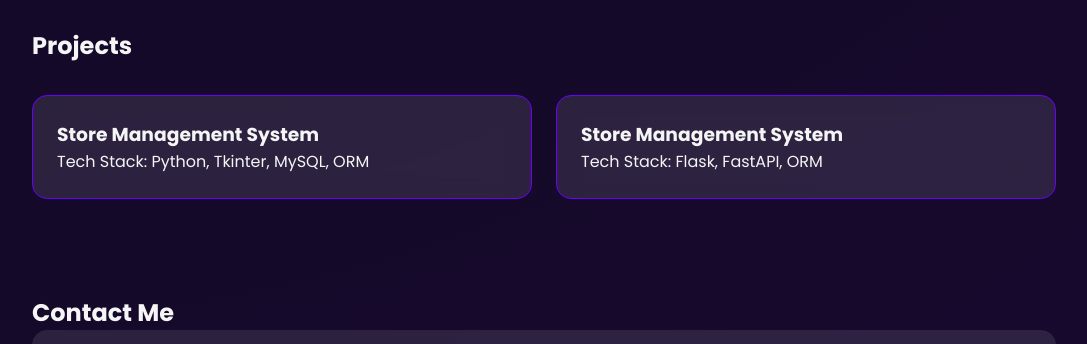
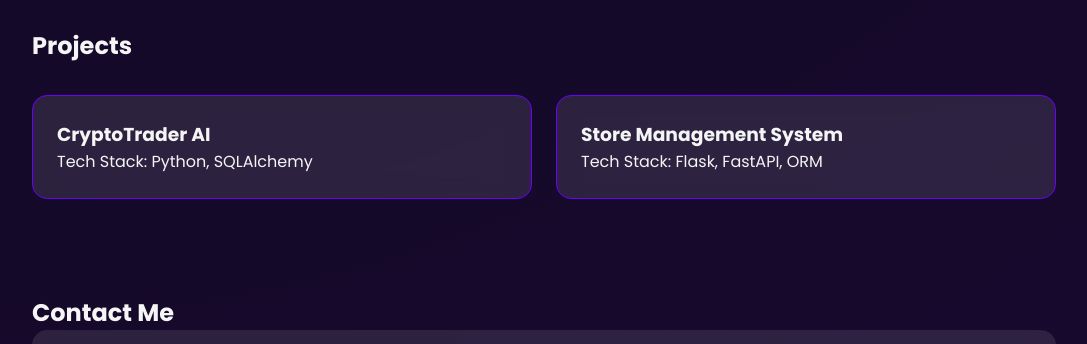
Before and after one commit to sepehrkhastoo/my_portfolio.github.io, a plain HTML site: page index.html in a window 1280 px wide. Shown: the part 1420-1764 px from the top of the page, without its empty margins (96-1183 px from the left). Drawn offline with Linux system fonts and the light colour scheme.

Commit message:
Update index.html

```diff
--- a/index.html
+++ b/index.html
@@ -226,8 +226,8 @@
     <h2>Projects</h2>
     <div class="project-grid">
       <div class="project-card">
-        <h3>Store Management System</h3>
-        <p>Tech Stack: Python, Tkinter, MySQL, ORM</p>
+        <h3>CryptoTrader AI</h3>
+        <p>Tech Stack: Python, SQLAlchemy</p>
       </div>
       <div class="project-card">
         <h3>Store Management System</h3>
```
